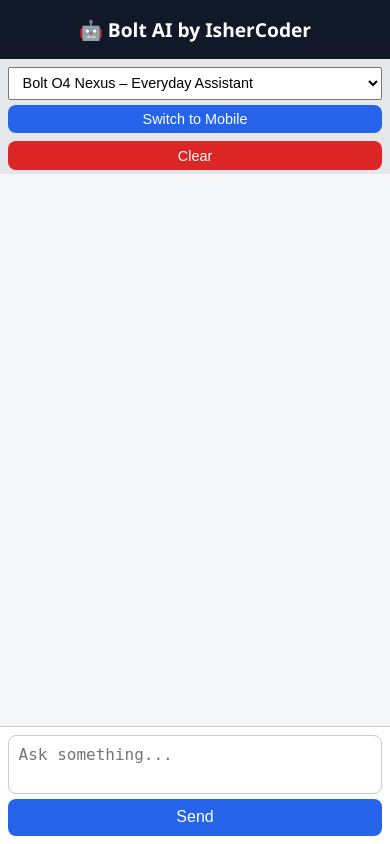
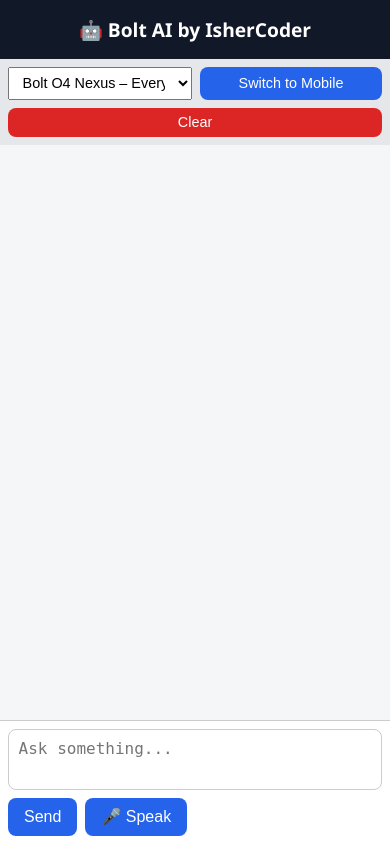
Before and after one commit to IsherCoder/zyroxai, a Flask app: page / in a window 390 px wide. Run offline with Flask 3, Linux system fonts and the light colour scheme.

Commit message:
Describe what you changed

```diff
--- a/templates/index.html
+++ b/templates/index.html
@@ -83,11 +83,11 @@
       gap: 0.5rem;
       background: #ffffff;
       border-top: 1px solid #ccc;
-      flex-wrap: nowrap;
+      flex-wrap: wrap;
     }
 
     textarea {
-      flex: 1;
+      flex: 1 1 100%;
       padding: 0.6rem;
       border: 1px solid #ccc;
       border-radius: 8px;
@@ -138,44 +138,6 @@
     body.mobile .message {
       max-width: 95%;
     }
-
-    @media (max-width: 600px) {
-      #topBar {
-        flex-direction: column;
-        align-items: stretch;
-        padding: 0.5rem 0.5rem 0.25rem;
-      }
-
-      #topBar > div {
-        flex-direction: column;
-        gap: 0.3rem;
-      }
-
-      select, #toggleLayout, #clearBtn {
-        width: 100%;
-        margin: 0;
-      }
-
-      #chatContainer {
-        padding: 0.3rem;
-      }
-
-      .message {
-        max-width: 95%;
-        font-size: 0.95rem;
-        padding: 0.6rem 0.8rem;
-      }
-
-      #inputArea {
-        flex-direction: column;
-        gap: 0.3rem;
-        padding: 0.5rem;
-      }
-
-      button {
-        width: 100%;
-      }
-    }
   </style>
 </head>
 <body>
@@ -200,6 +162,7 @@
   <div id="inputArea">
     <textarea id="userInput" placeholder="Ask something..."></textarea>
     <button onclick="sendMessage()">Send</button>
+    <button onclick="startVoiceInput()">🎤 Speak</button>
   </div>
 
   <script>
@@ -234,11 +197,11 @@
       chatContainer.scrollTop = chatContainer.scrollHeight;
     }
 
-    async function sendMessage() {
-      const text = input.value.trim();
-      if (!text) return;
+    async function sendMessage(text = null) {
+      const message = text || input.value.trim();
+      if (!message) return;
 
-      const userMsg = { role: "user", content: text };
+      const userMsg = { role: "user", content: message };
       chatHistory.push(userMsg);
       localStorage.setItem("chatHistory", JSON.stringify(chatHistory));
       input.value = "";
@@ -273,6 +236,7 @@
 
         botMsg.content = fullText;
         localStorage.setItem("chatHistory", JSON.stringify(chatHistory));
+        speakText(fullText); // 🔊
       } catch (error) {
         bubble.textContent = "Network error: " + error.message;
         botMsg.content = bubble.textContent;
@@ -302,6 +266,38 @@
     }
 
     renderChat();
+
+    function startVoiceInput() {
+      const SpeechRecognition = window.SpeechRecognition || window.webkitSpeechRecognition;
+      if (!SpeechRecognition) {
+        alert("Your browser does not support voice input.");
+        return;
+      }
+
+      const recognition = new SpeechRecognition();
+      recognition.lang = "en-US";
+      recognition.interimResults = false;
+      recognition.maxAlternatives = 1;
+
+      recognition.onresult = (event) => {
+        const voiceText = event.results[0][0].transcript;
+        sendMessage(voiceText);
+      };
+
+      recognition.onerror = (event) => {
+        alert("Voice error: " + event.error);
+      };
+
+      recognition.start();
+    }
+
+    function speakText(text) {
+      const utterance = new SpeechSynthesisUtterance(text);
+      utterance.lang = "en-US";
+      utterance.rate = 1;
+      utterance.pitch = 1;
+      speechSynthesis.speak(utterance);
+    }
   </script>
 </body>
 </html>
```
